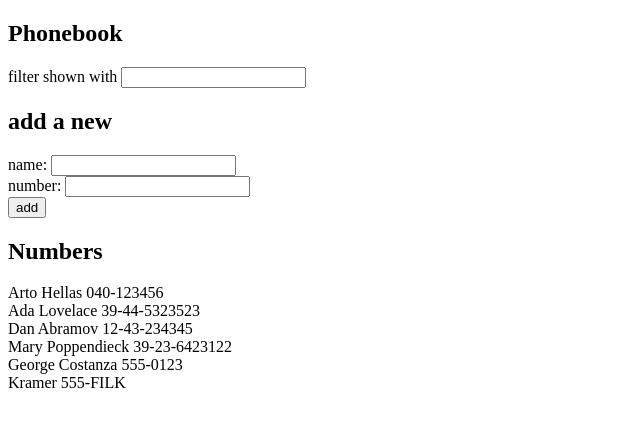
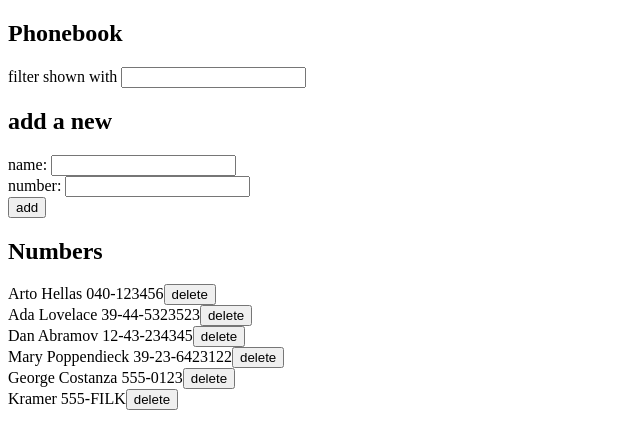
Before and after one commit to justinjensen/fullstackopen, a React (Vite) app in the folder part2/phonebook/: page / in a window 1280 px wide. Shown: the top 448 px of the page, without its empty margins (0-640 px from the left). Built offline with nearby package versions, Linux system fonts and the light colour scheme; data requests are answered from the project's data file.

Commit message:
exercise 2.14

```diff
--- a/part2/phonebook/src/App.jsx
+++ b/part2/phonebook/src/App.jsx
@@ -31,12 +31,13 @@ const PersonForm = ({
   );
 };
 
-const Persons = ({ persons }) => {
+const Persons = ({ persons, deletePerson }) => {
   return (
     <div>
       {persons.map((person) => (
         <div key={person.id}>
           {person.name} {person.number}
+          <button onClick={() => deletePerson(person)}>delete</button>
         </div>
       ))}
     </div>
@@ -65,7 +66,7 @@ const App = () => {
     setSearch(event.target.value);
   };
 
-  const addName = (event) => {
+  const addPerson = (event) => {
     event.preventDefault();
 
     if (persons.find((person) => person.name === newName)) {
@@ -85,6 +86,15 @@ const App = () => {
     });
   };
 
+  const deletePerson = (person) => {
+    if (window.confirm(`Delete ${person.name} ?`)) {
+      personService.destroy(person.id).then((response) => {
+        const deletedPerson = response.data;
+        setPersons(persons.filter((p) => p.id !== deletedPerson.id));
+      });
+    }
+  };
+
   const handleNameChange = (event) => {
     setNewName(event.target.value);
   };
@@ -102,12 +112,12 @@ const App = () => {
       <PersonForm
         newName={newName}
         newNumber={newNumber}
-        handleSubmit={addName}
+        handleSubmit={addPerson}
         handleNameChange={handleNameChange}
         handleNumberChange={handleNumberChange}
       />
       <h2>Numbers</h2>
-      <Persons persons={personsToShow} />
+      <Persons persons={personsToShow} deletePerson={deletePerson} />
     </div>
   );
 };
--- a/part2/phonebook/src/services/persons.js
+++ b/part2/phonebook/src/services/persons.js
@@ -9,4 +9,8 @@ const create = (newObject) => {
   return axios.post(baseUrl, newObject);
 };
 
-export default { getAll, create };
+const destroy = (id) => {
+  return axios.delete(`${baseUrl}/${id}`);
+};
+
+export default { getAll, create, destroy };
```
